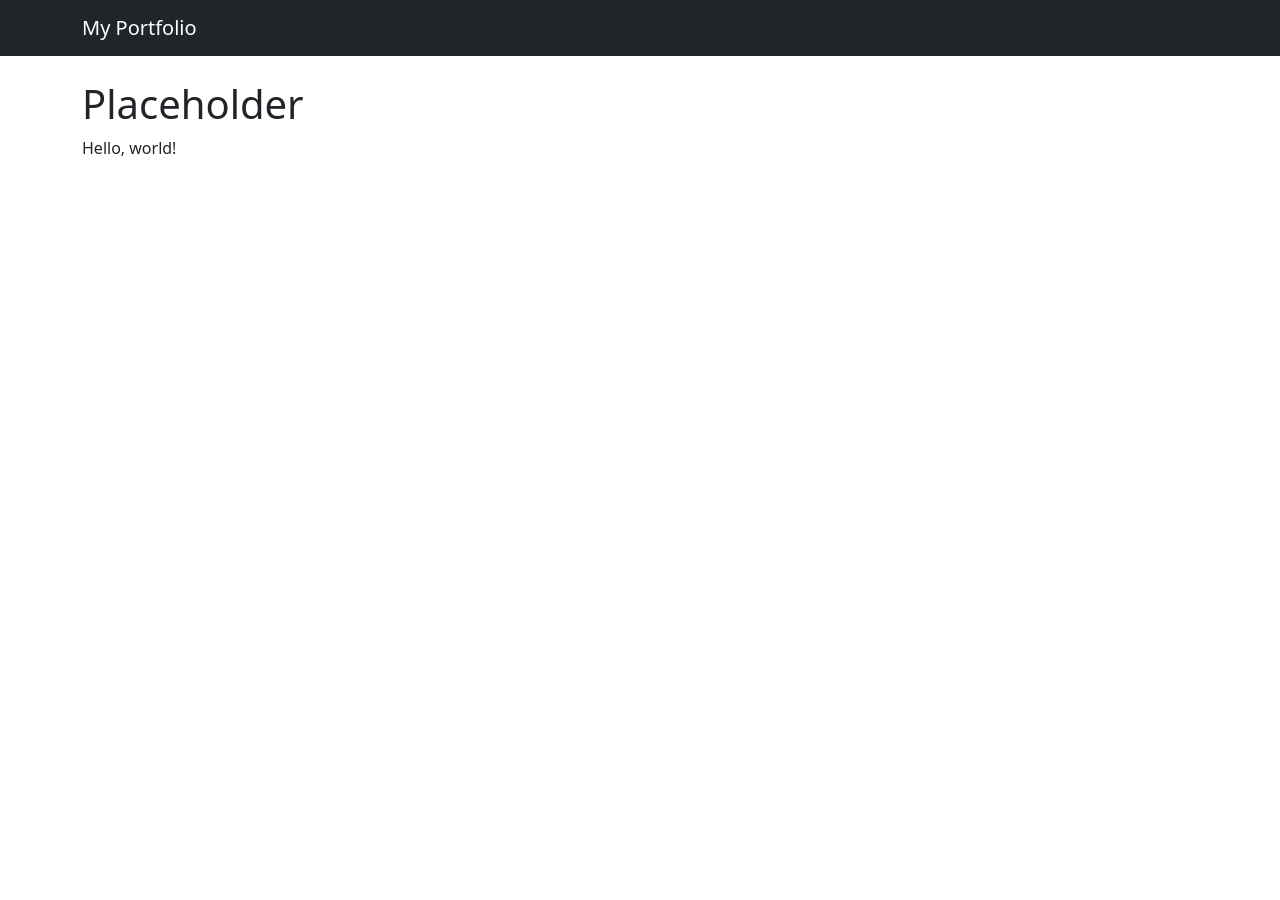
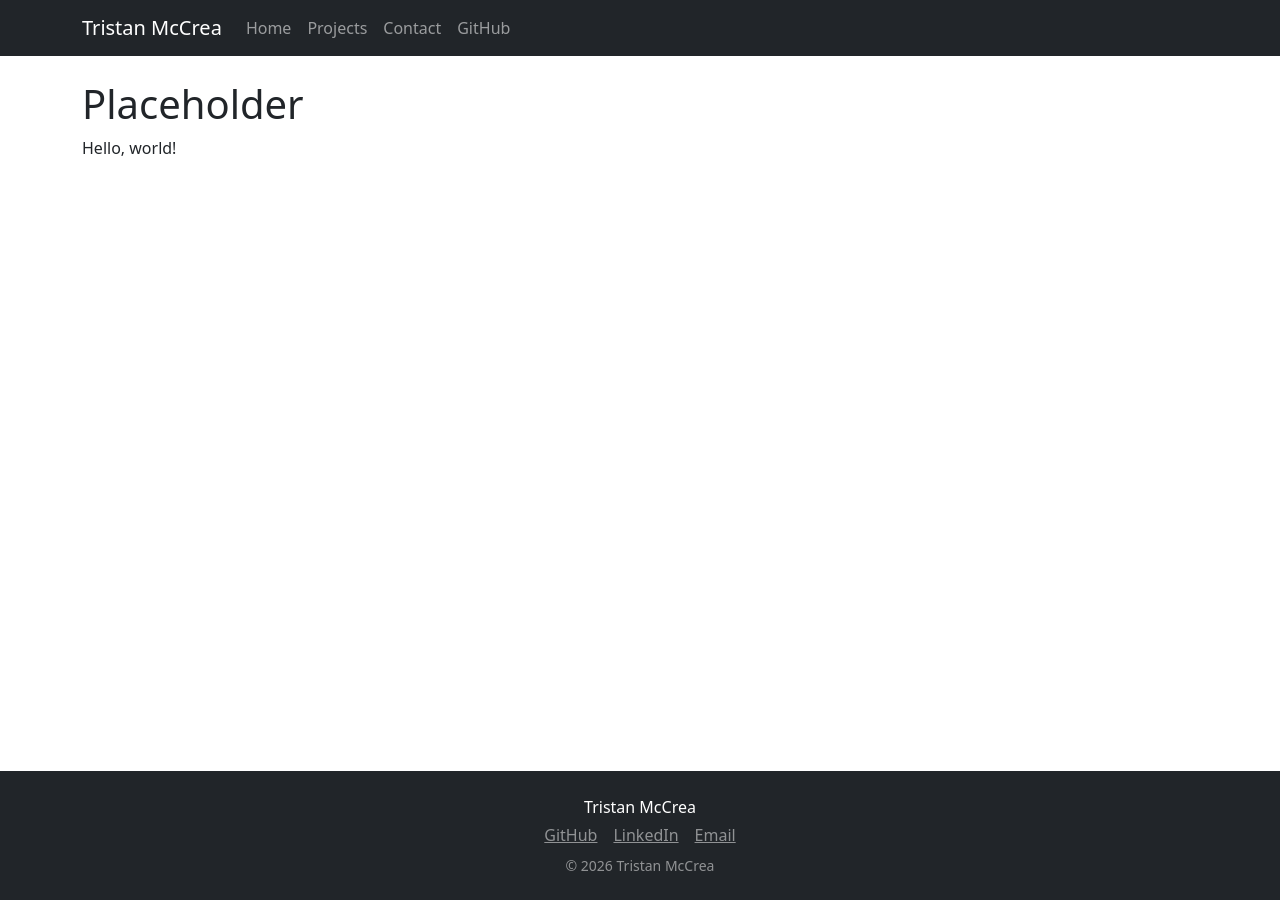
Before and after one commit to Trisolis/trisolis.github.io, a Jekyll site: the page built from index.html, in a window 1280 px wide. Built offline with Jekyll 4.4.1, drawn with Linux system fonts in a browser that asks for light colours.

Commit message:
Adding footer.html and updating navbar.html, adding more to default.html
Tweaks to default.html:
- Dynamic titles for each page
- Proper relative url filter for CSS if ever needed
- Footer include

Fill out navbar.html:
- Toggler button is for mobile devices
- Rest is pretty standard, with relative URLs so links don't break if subdirectory is used

Fill out footer.html:
- Using slightly off-white text to make lower text pop/look different from the name
- Lots of margin tinkering to make it look less cramped and more professional

Also add some CSS to ensure footer stays at bottom no matter what

```diff
--- a/_includes/footer.html
+++ b/_includes/footer.html
@@ -0,0 +1,11 @@
+<footer class="bg-dark text-white mt-5 py-4">
+    <div class="container text-center">
+        <p class="mb-1">Tristan McCrea</p>
+        <div class="d-flex justify-content-center gap-3">
+            <a href="https://github.com/Trisolis" class="text-white-50">GitHub</a>
+            <a href="https://linkedin.com/in/trisolis" class="text-white-50">LinkedIn</a>
+            <a href="mailto:papijackwaiter@gmail.com" class="text-white-50">Email</a>
+        </div>
+        <p class="text-white-50 mt-2 mb-0 small">© 2026 Tristan McCrea</p>
+    </div>
+</footer>
--- a/_includes/navbar.html
+++ b/_includes/navbar.html
@@ -1,5 +1,26 @@
 <nav class="navbar navbar-expand-lg navbar-dark bg-dark">
     <div class="container">
-        <a class="navbar-brand" href="/">My Portfolio</a>
+        <a class="navbar-brand" href="{{ '/' | relative_url }}">Tristan McCrea</a>
+
+        <button class="navbar-toggler" type="button" data-bs-toggle="collapse" data-bs-target="#navMenu">
+            <span class="navbar-toggler-icon"></span>
+        </button>
+
+        <div class="collapse navbar-collapse" id="navMenu">
+            <ul class="navbar-nav">
+                <li class="nav-item">
+                    <a class="nav-link" href="{{ '/' | relative_url }}">Home</a>
+                </li>
+                <li class="nav-item">
+                    <a class="nav-link" href="{{ '/projects.html' | relative_url }}">Projects</a>
+                </li>
+                <li class="nav-item">
+                    <a class="nav-link" href="{{ '/contact.html' | relative_url }}">Contact</a>
+                </li>
+                <li class="nav-item">
+                    <a class="nav-link" href="https://github.com/Trisolis" target="_blank">GitHub</a>
+                </li>
+            </ul>
+        </div>
     </div>
 </nav>
--- a/_layouts/default.html
+++ b/_layouts/default.html
@@ -3,16 +3,22 @@
 <head>
     <meta charset="utf-8">
     <meta name="viewport" content="width=device-width, initial-scale=1">
-    <title>My Website</title>
+    <title>{{ page.title }} | Tristan McCrea</title>
     <link href="https://cdn.jsdelivr.net/npm/bootstrap@5.3.0/dist/css/bootstrap.min.css" rel="stylesheet">
+    <link rel="stylesheet" href="{{ '/assets/css/style.css' | relative_url }}">
+
 </head>
 
 <body>
     {% include navbar.html %}
 
-    <div class="container mt-4">
+    <main class="container mt-4 mb-5">
         {{ content }}
-    </div>
+    </main>
+
+    {% include footer.html %}
+
+    <script src="https://cdn.jsdelivr.net/npm/bootstrap@5.3.0/dist/js/bootstrap.bundle.min.js"></script>
 </body>
 
 </html>
--- /dev/null
+++ b/assets/css/style.css
@@ -0,0 +1,10 @@
+body {
+    display: flex;
+    flex-direction: column;
+    min-height: 100dvh;
+    margin: 0;
+}
+
+main {
+    flex-grow: 1;
+}
--- a/index.html
+++ b/index.html
@@ -7,5 +7,3 @@ title: Home
     <h1>Placeholder</h1>
     <p>Hello, world!</p>
 </body>
-
-</html>
```
Also changed, not shown: contact.html (+9 -0 lines), projects.html (+9 -0 lines).
